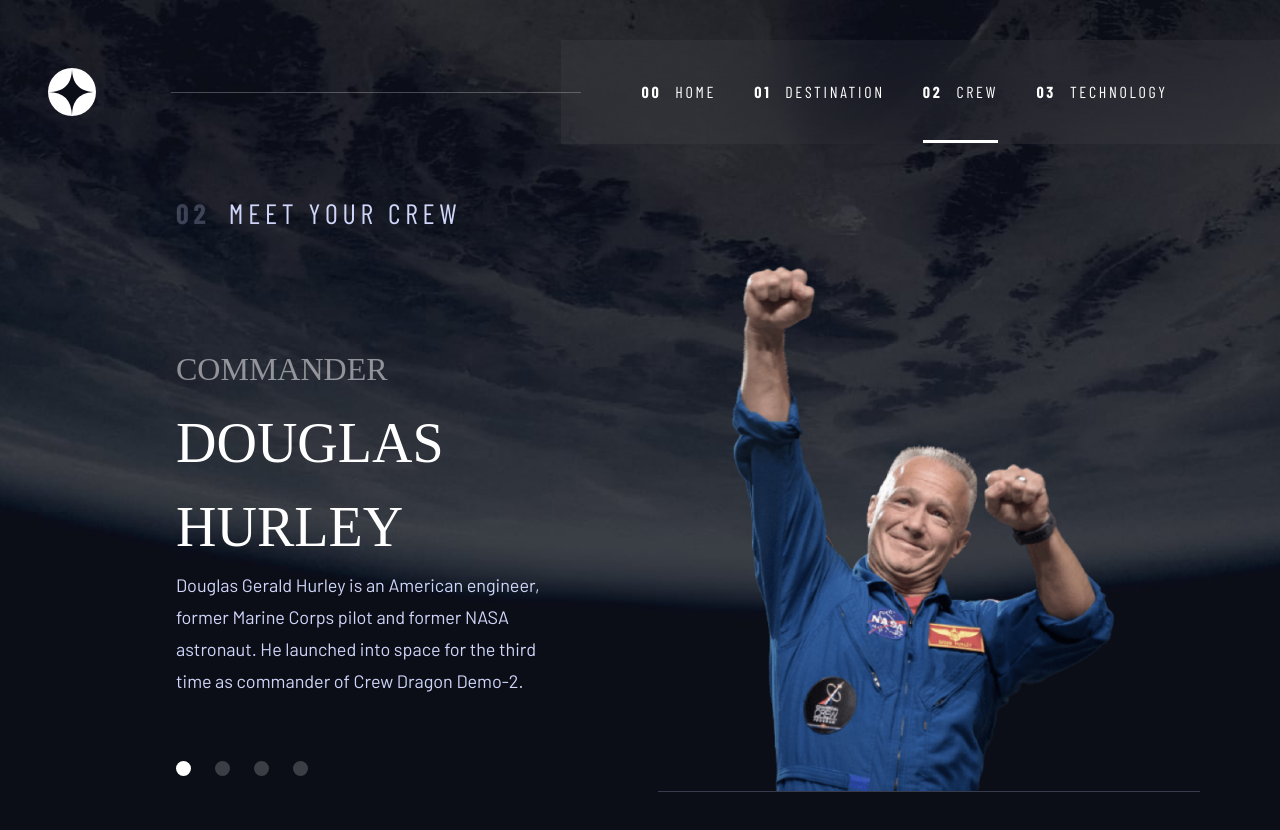
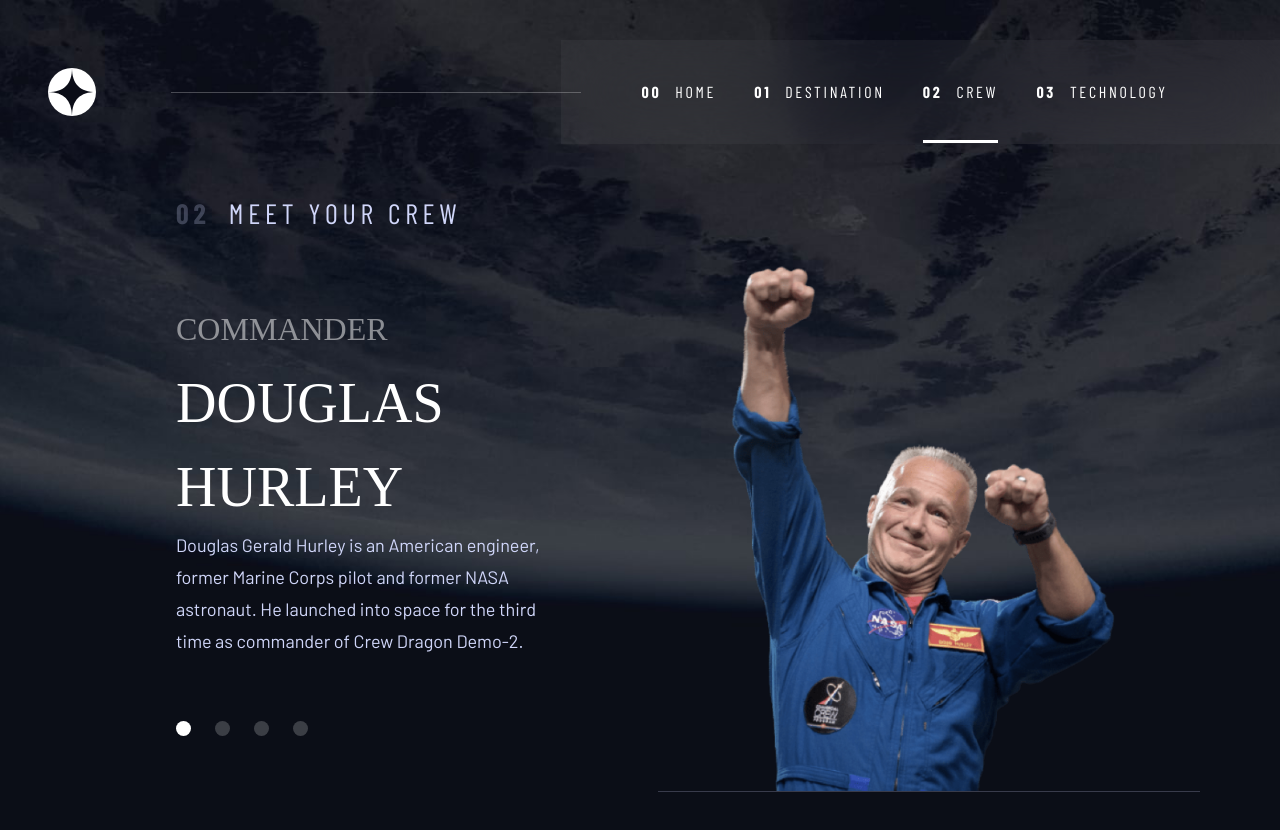
Before and after one commit to Aveshkhan/space-tourism, a React (Create React App) app: page /crew in a window 1280 px wide. Shown: the top 830 px of the page. Built offline with nearby package versions, Linux system fonts and the light colour scheme; a web font is replaced by a local one.

Commit message:
fixed allignment & added Title

```diff
--- a/public/index.html
+++ b/public/index.html
@@ -24,7 +24,7 @@
       work correctly both with client-side routing and a non-root public URL.
       Learn how to configure a non-root public URL by running `npm run build`.
     -->
-    <title>React App</title>
+    <title>Space Tourism</title>
   </head>
   <body>
     <noscript>You need to enable JavaScript to run this app.</noscript>
--- a/src/pages/Crew.jsx
+++ b/src/pages/Crew.jsx
@@ -32,7 +32,7 @@ const Crew = () => {
         <div className="container mx-auto pt-12  text-white">
           <h5 className='destinationHeading heading w-full pl-24 h5 mb-8'><span className='font-bold opacity-25	mr-2'>02</span> MEET YOUR CREW</h5>
 
-          <div className="crewContainer flex justify-between items-end gap-8">
+          <div className="crewContainer flex justify-between items-center gap-8">
             <div className="leftCol basis-1/2 h-full flex flex-col justify-between items-start pl-24">
               {/* <h5 className='destinationHeading heading w-full h5 mb-24'><span className='font-bold opacity-25	mr-2'>02</span> MEET YOUR CREW</h5> */}
               <div className='crewContent'>
```
